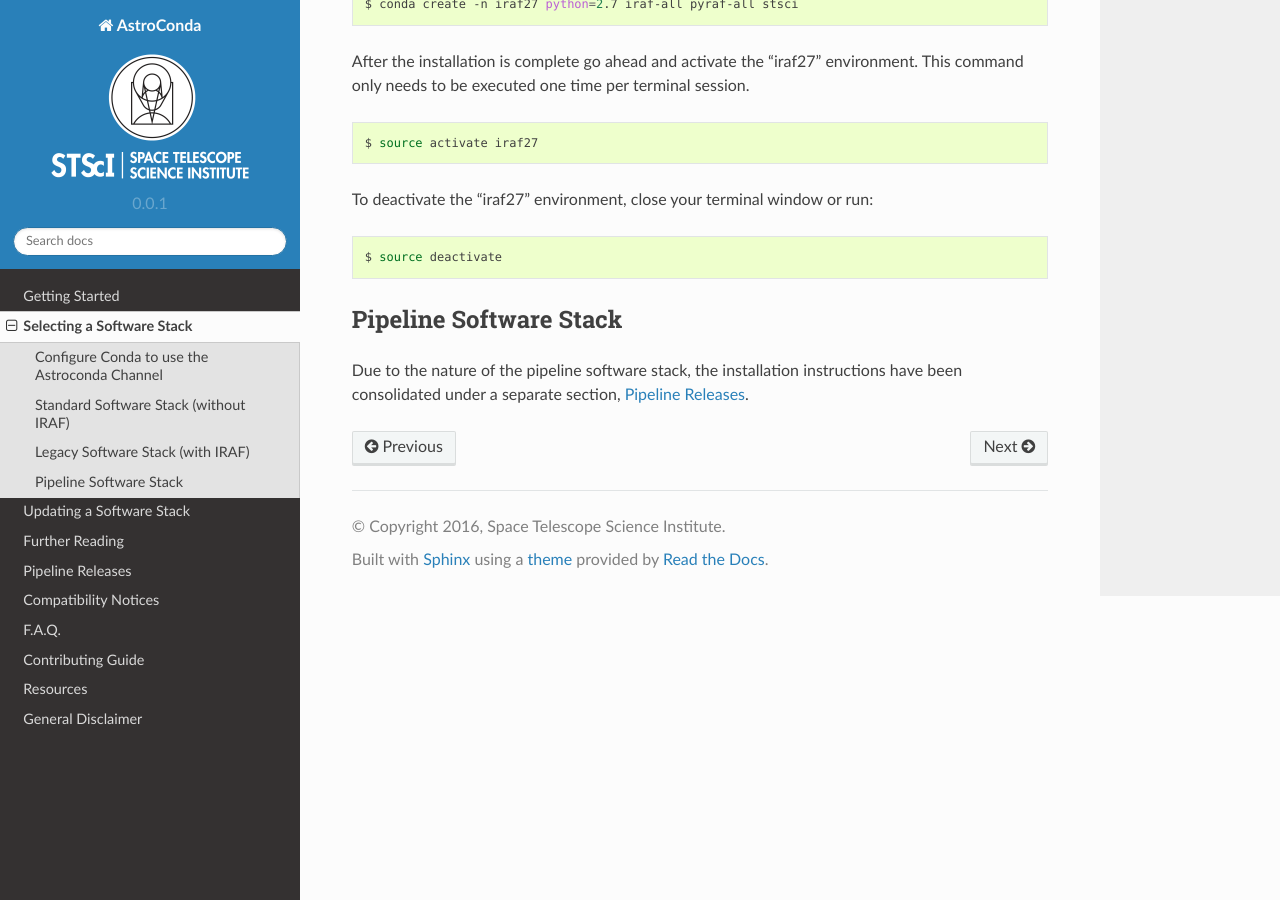
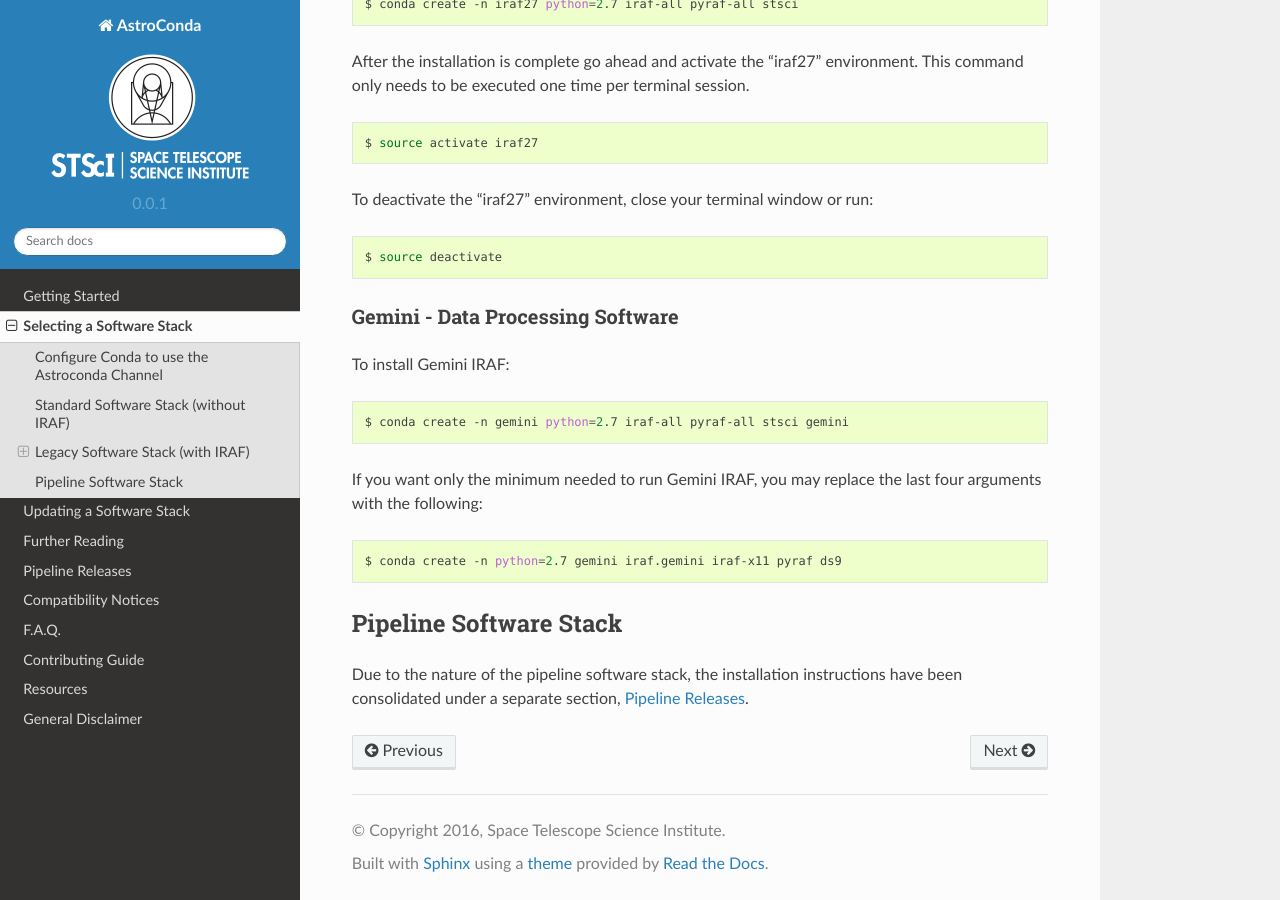
Before and after one commit to jhunkeler/astroconda, a Sphinx documentation site: the page built from source/installation.rst, in a window 1280 px wide and 900 px high, scrolled down 1771 px. Built offline with Sphinx 7.4.7 and the Read the Docs theme 2.0.0, drawn with Linux system fonts in a browser that asks for light colours; pages that are not in the unit, such as notebooks, are missing from menus.

Commit message:
Add gemini installation instructions

```diff
--- a/source/installation.rst
+++ b/source/installation.rst
@@ -85,6 +85,22 @@
     $ source deactivate
 
 
+Gemini - Data Processing Software
+---------------------------------
+
+To install Gemini IRAF:
+
+.. code-block:: sh
+
+        $ conda create -n gemini python=2.7 iraf-all pyraf-all stsci gemini
+
+If you want only the minimum needed to run Gemini IRAF, you may replace the last four arguments with the following:
+
+.. code-block:: sh
+
+        $ conda create -n python=2.7 gemini iraf.gemini iraf-x11 pyraf ds9
+
+
 .. _pipeline_install_jump:
 
 Pipeline Software Stack
```
